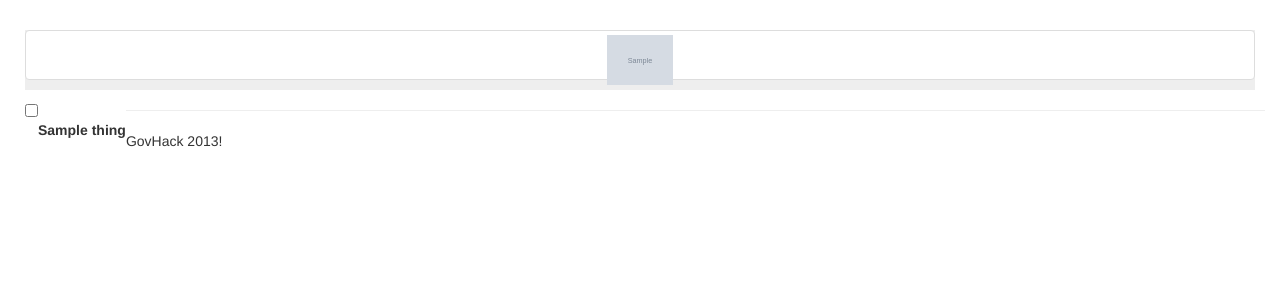
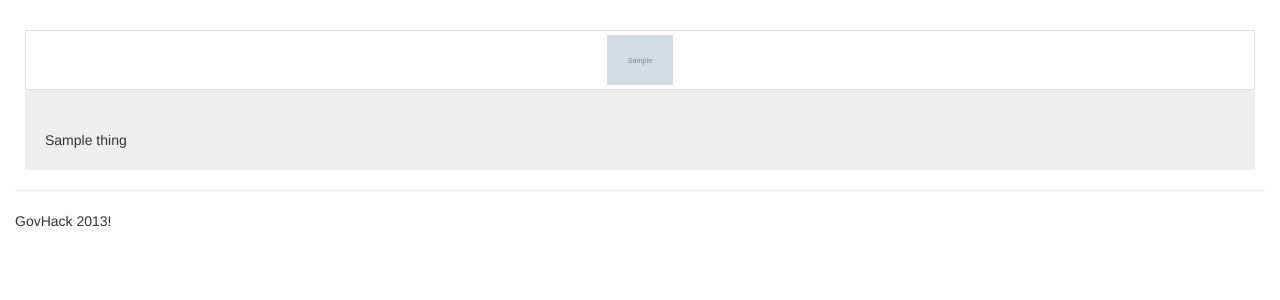
Before and after one commit to Get-out/getout, a Django app: template get_out/templates/list.html in a window 1280 px wide. Shown: the part 50-350 px from the top of the page. Run offline with Django 3.2, Linux system fonts and the light colour scheme; the template is opened without the code that fills it: most values are stand-ins (such as "Sample title", 1, 10 or a date in 2020); grey boxes marked "Sample" are stand-in pictures; some libraries are stand-ins or nearby versions.

Commit message:
Removing the checkboxes

```diff
--- a/get_out/static/css/site.css
+++ b/get_out/static/css/site.css
@@ -1,7 +1,10 @@
+.cursor {
+	cursor: pointer;
+}
+
 .chunky {
-	min-height: 60px;
-	line-height: 60px;
-	max-height: 60px;
+	min-height: 50px;
+	line-height: 50px;
 	margin: 10px;
 }
 
@@ -13,7 +16,38 @@
 	background-color: #ddd;
 }
 
-.thingimg {
+.smallimg {
 	max-height: 50px;
 	min-height: 50px;
+	min-width: 50px;
 }
+
+.largeimg {
+	min-height: 100px;
+	min-width: 50px;
+}
+
+.done {
+	background-color: rgba(255, 0, 0, 0.34);
+}
+
+.filler {
+	width: 100%;
+	height: 100%;
+	margin: 0;
+}
+
+.checkitem {
+	padding: 5px;
+	padding-left: 0px;
+	margin-left: 10px;
+	padding-right: 15px;
+}
+
+.no-bottom-margin {
+	margin-bottom: 0px;
+}
+
+.left-inset {
+	padding-left: 10px;
+}
--- a/get_out/static/js/getout.js
+++ b/get_out/static/js/getout.js
@@ -0,0 +1,9 @@
+$(function() {
+  $(".checkitem").click(function() {
+    $(this).children("p").toggleClass("done");
+  });
+
+  $(".thumbnailexpander").click(function() {
+    $(this).parent().next().children('.description').toggle()
+  });
+})
--- a/get_out/templates/list.html
+++ b/get_out/templates/list.html
@@ -1,24 +1,21 @@
 {% extends "templates/base.html" %}
 {% block body %}
   {% for x in things %}
-  <div class="row-fluid show-grid chunky">
-    <div class="span1">
-      <a class="thumbnail thingimg" href="#" onclick="$(this).parent().parent().next().children('.description').toggle(); return false;">
-        <img src="{{ x.image }}" class="thingimg"></img>
-      </a>
+  <div class="row-fluid show-grid chunky cursor">
+    <div class="span1 thumbnail thumbnailexpander">
+      <img src="{{ x.image }}" class="smallimg"></img>
     </div>
-    <div class="span11">
-      <input id='img{{forloop.counter}}' type="checkbox" style="float:left">
-      <label for='img{{forloop.counter}}' style="float:left">{{x.common_name}}</label>
+    <div class="span11 checkitem cursor">
+      <p class="filler left-inset">{{x.common_name}}</p>
     </div>
   </div>
   <div class="row-fluid">
-    <div class="span12 well description" style="display: none;">
+    <div class="span12 well description no-bottom-margin" style="display: none;">
       <div class="span9">
       {{ x.description }}
       </div>
-      <div class="span3">
-        <img src="{{ x.image }}"></img>
+      <div class="span3 thumbnail largeimg">
+        <img class="largeimg" src="{{ x.image }}"></img>
       </div>
       <div style="clear:both;"></div>
     </div>
```
